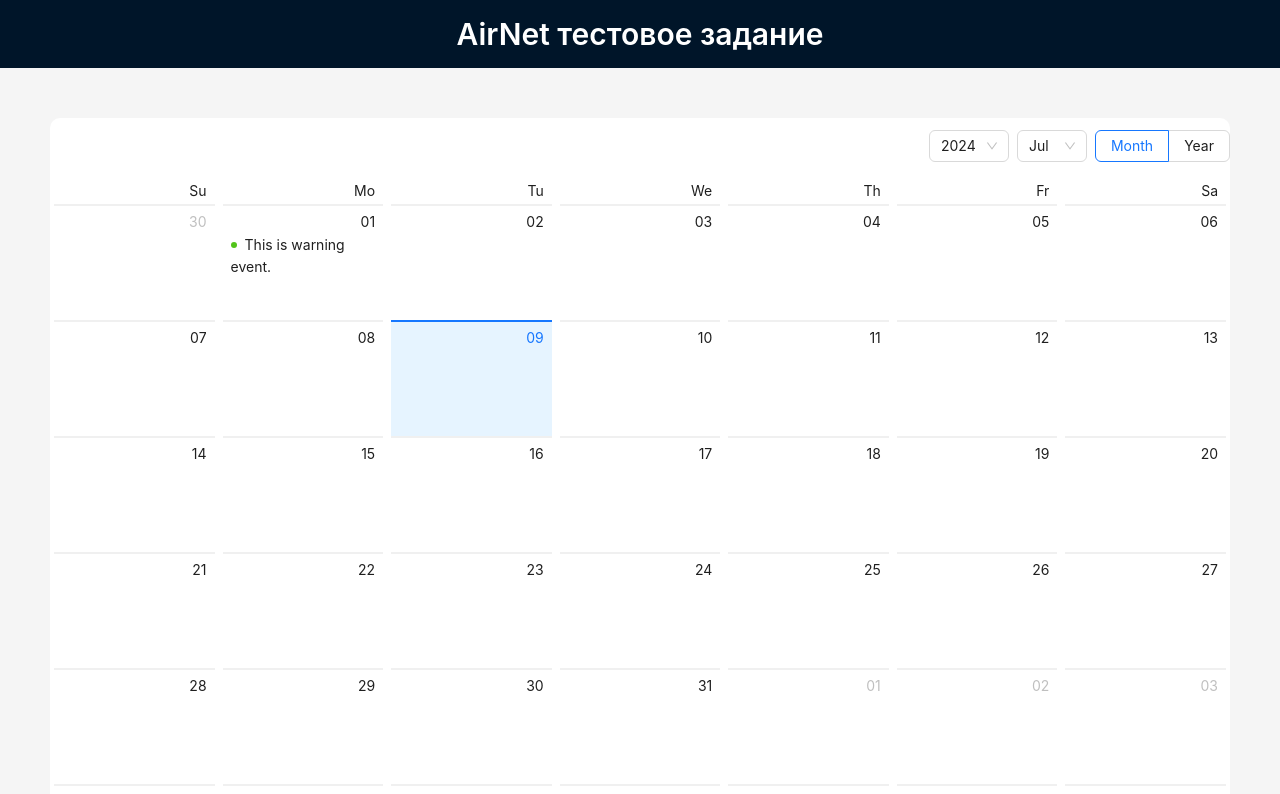
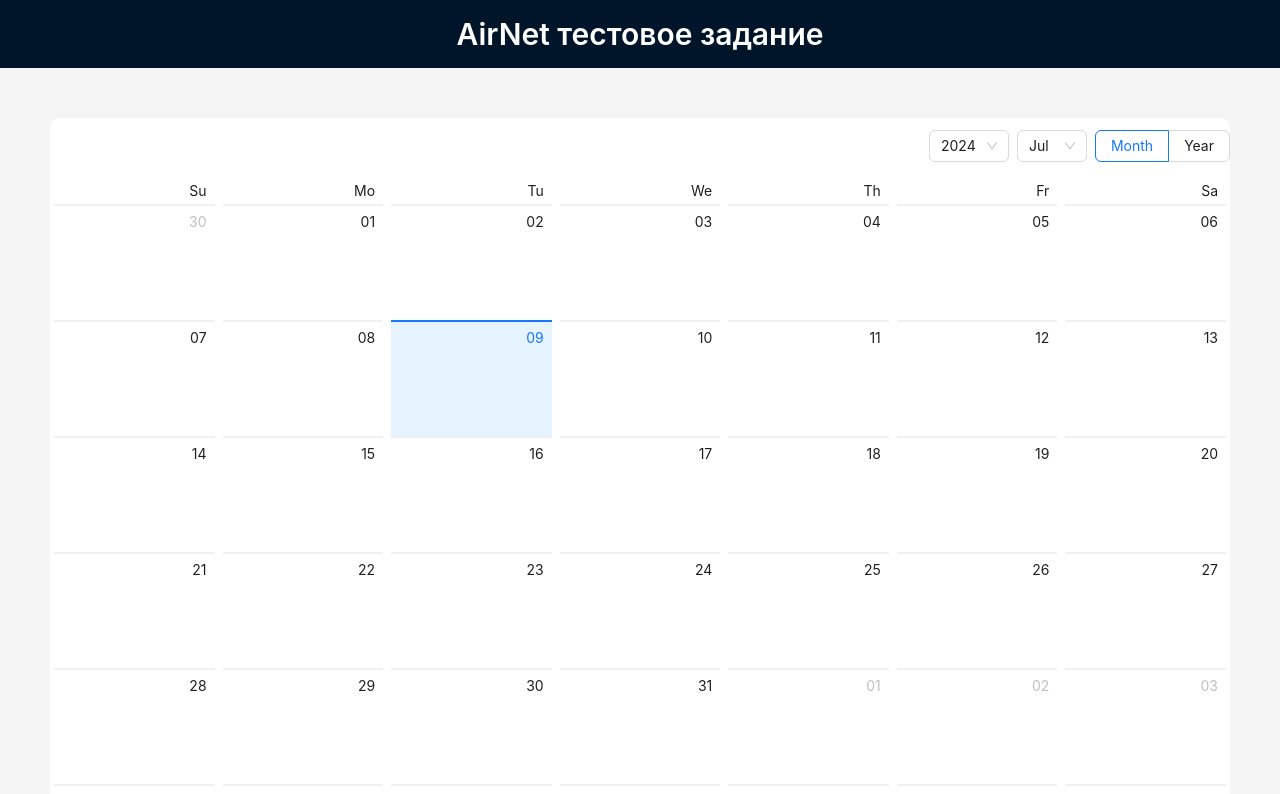
Before and after one commit to AidaChernyavskaya/AirNet, a React (Create React App) app: page / in a window 1280 px wide. Shown: the top 794 px of the page. Built offline with nearby package versions, Linux system fonts and the light colour scheme.

Commit message:
Add display grid to adaptive

```diff
--- a/src/App.css
+++ b/src/App.css
@@ -44,9 +44,9 @@ h2.ant-typography {
 }
 
 .form {
-  width: 100%;
-  justify-content: space-between;
   margin-bottom: 20px;
+  display: grid;
+  grid-template-columns: auto 92px;
 }
 
 .ant-form-inline .ant-form-item {
@@ -72,6 +72,11 @@ h2.ant-typography {
   border-radius: 2px;
 }
 
+.task_container {
+  display: grid;
+  grid-template-columns: 20px auto 25px 25px 25px;
+}
+
 @media screen and (max-width: 600px) {
   .content {
     padding: 10px;
--- a/src/components/ContentBlock/ContentBlock.tsx
+++ b/src/components/ContentBlock/ContentBlock.tsx
@@ -16,35 +16,6 @@ export interface ITasksList {
     date: string,
     tasks: ITask[]
 }
-
-export const listData: ITasksList[] = [
-    {
-        date: '08-01-2024',
-        tasks: [
-            {
-                id: 1,
-                type: 'success',
-                content: 'This is warning event.',
-            },
-            {
-                id: 2,
-                type: 'processing',
-                content: 'This is warning event.',
-            }
-        ]
-    },
-    {
-        date: '01-07-2024',
-        tasks: [
-            {
-                id: 3,
-                type: 'success',
-                content: 'This is warning event.',
-            }
-        ]
-
-    },
-];
 
 export const getDateFormat = (value: Dayjs): string => {
     return dayjs(value).format('DD-MM-YYYY');
--- a/src/components/ModalBox/ModalBox.tsx
+++ b/src/components/ModalBox/ModalBox.tsx
@@ -1,6 +1,6 @@
 import React, {FC, useEffect, useState} from 'react';
 import {Modal} from "antd";
-import {getTasksForDate, ITask, ITasksList, listData} from "../ContentBlock/ContentBlock";
+import {getTasksForDate, ITask, ITasksList} from "../ContentBlock/ContentBlock";
 import {setJSONToStorage} from "../../localStorage";
 import {Dayjs} from "dayjs";
 import InputTaskForm from "../InputTaskForm/InputTaskForm";
@@ -20,8 +20,8 @@ const ModalBox: FC<ModalBoxProps> = ({tasksList, setTasksList, currentDate, sele
 
     useEffect(() => {
         if (tasksList.length === 0) {
-            setJSONToStorage('tasksList', JSON.stringify(listData));
-            setTasksList(listData);
+            setJSONToStorage('tasksList', JSON.stringify([]));
+            setTasksList([]);
         }
     },[])
 
--- a/src/components/Task/Task.tsx
+++ b/src/components/Task/Task.tsx
@@ -93,36 +93,28 @@ const Task: FC<TaskProps> = ({task, tasksList, setTasksList, currentDate, setTas
     }
 
     return (
-        <Row className='row' align={'middle'} {...props}>
-            <Col flex={'20px'} className='col'>
+        <div  {...props}>
+            <div className='task_container'>
                 <Checkbox
                     onChange={(e) => onChangeCheckbox(e, task)}
                     checked={task.type === 'success'}
-                ></Checkbox>
-            </Col>
-            <Col flex={"auto"} className='col'>
+                />
                 <Input
                     variant={'borderless'} value={isDisabled ? task.content : taskContent}
-                    disabled={isDisabled} style={{color: isDisabled ? 'black' : 'red'}}
+                    disabled={isDisabled} style={{color: 'black'}}
                     onChange={(e) => handleChange(e)} onPressEnter={() => handleChangeTask(task)}
                 />
-            </Col>
-            <Col flex={'25px'} className='col'>
                 {isDisabled
                     ? <Button icon={<EditFilled />} size={"small"} onClick={() => handleClickEdit(task)}/>
                     : <Button icon={<CheckOutlined />} size={"small"} onClick={() => handleChangeTask(task)}/>
                 }
-            </Col>
-            <Col flex={'25px'} className='col'>
                 {isDisabled
                     ? <Button icon={<DeleteFilled />} size={"small"} onClick={() => handleClickDelete(task)}/>
                     : <Button icon={<CloseOutlined />} size={"small"} onClick={() => handleCancelChanges(task)}/>
                 }
-            </Col>
-            <Col flex={'25px'} className='col'>
                 <Button icon={<DragOutlined />} size={"small"}/>
-            </Col>
-        </Row>
+            </div>
+        </div>
     );
 };
 
```
